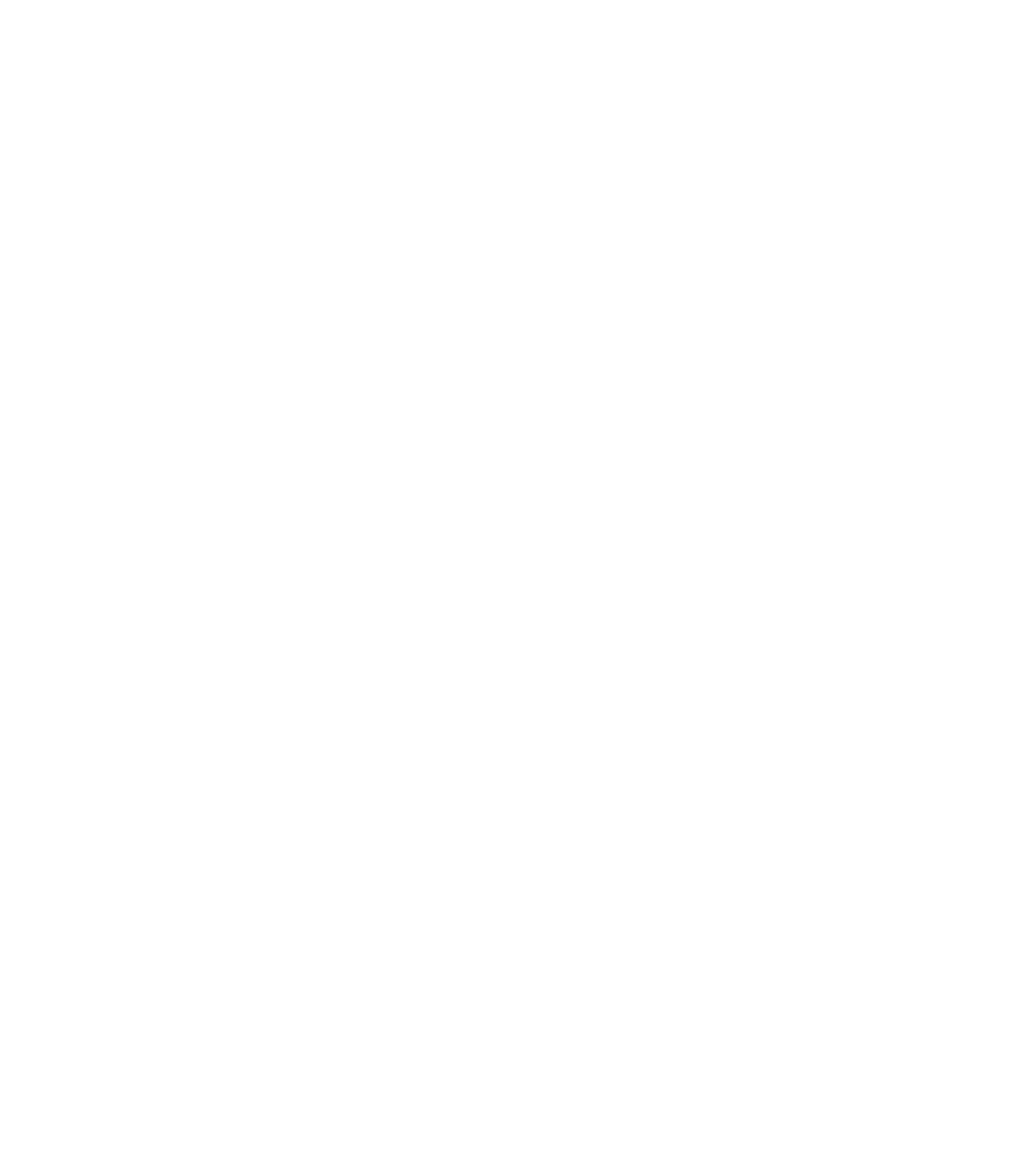
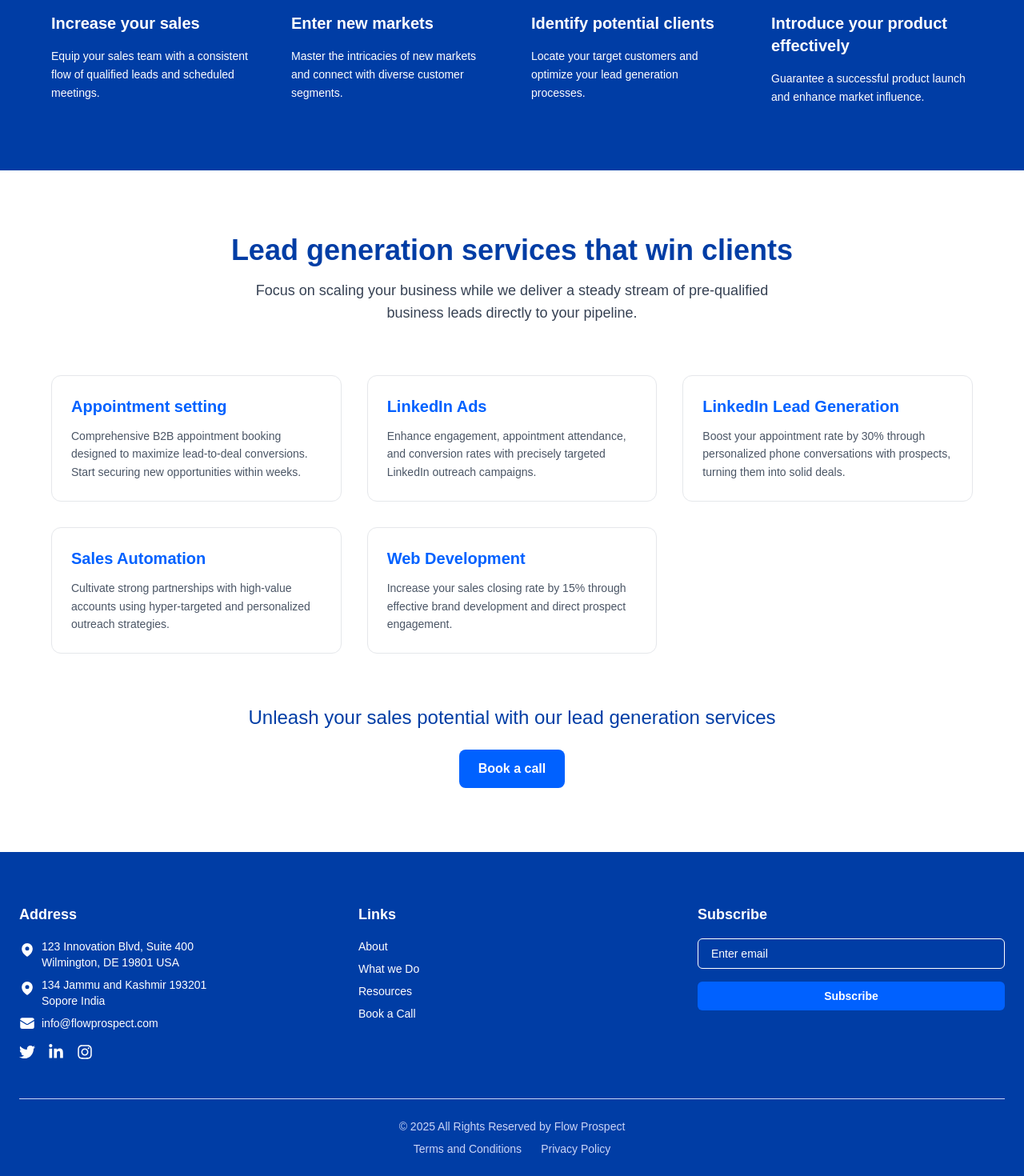
Before and after one commit to Sameem-baba/flowprospect, a Next.js app: page / in a window 1280 px wide. Shown: the part 1713-3183 px from the top of the page at 80% size. Before the commit the page ends 1600 px from the top, so only its background shows below. Built offline with nearby package versions, Linux system fonts and the light colour scheme.

Commit message:
homepage

```diff
--- a/app/page.tsx
+++ b/app/page.tsx
@@ -1,6 +1,10 @@
+// import AboutUs from "@/components/AboutUs";
+import AboutUs from "@/components/AboutUs";
+import Footer from "@/components/Footer";
 import Header from "@/components/Header";
 import Hero from "@/components/Hero";
-import AboutUs from "@/components/AboutUs";
+import ServicesSection from "@/components/Services";
+import Features from "@/components/WhyUs";
 
 export default function Home() {
   return (
@@ -9,6 +13,9 @@
       <Header />
       <Hero />
       <AboutUs />
+      <Features />
+      <ServicesSection />
+      <Footer />
     </div>
   );
 }
--- a/components/AboutUs.tsx
+++ b/components/AboutUs.tsx
@@ -2,7 +2,10 @@
 
 function AboutUs() {
     return (
-        <div id="aboutus" className="flex flex-col md:flex-row items-center h-screen max-w-7xl mx-auto justify-between w-full px-4 md:px-10 lg:px-16 py-10 gap-8">
+        <div
+            id="aboutus"
+            className="flex flex-col md:flex-row items-center h-screen max-w-7xl mx-auto justify-between w-full px-4 md:px-10 lg:px-16 py-10 gap-8"
+        >
             {/* Image Section */ }
             <div className="w-full md:w-2/5">
                 <img
@@ -14,12 +17,12 @@
 
             {/* Text Section */ }
             <div className="w-full md:w-3/5 flex flex-col justify-center text-center md:text-left">
-                <div className="text-4xl text-black font-black font-marker">
+                <div className="text-4xl text-[#003DA5] font-black font-marker">
                     <p>About Us</p>
-                    <hr className="my-4 border-t-2 border-gray-300 w-24 mx-auto md:mx-0" />
+                    <hr className="my-4 border-t-2 border-[#CBD5F7] w-24 mx-auto md:mx-0" />
                 </div>
 
-                <p className="text-lg font-normal text-gray-700 leading-relaxed">
+                <p className="text-lg font-normal text-[#003DA5] leading-relaxed">
                     At Flow Prospect, we know you&apos;re the kind of sales leader who wants to be known for driving new revenue. In order to make a meaningful impact, you need to enable your sales team to create opportunities and close new deals.
                     <br /> <br />
 
--- /dev/null
+++ b/components/Footer.tsx
@@ -0,0 +1,88 @@
+import {
+    MapPinIcon,
+    EnvelopeIcon
+} from '@heroicons/react/24/solid';
+import {
+    FaTwitter,
+    FaLinkedinIn,
+    FaInstagram
+} from 'react-icons/fa';
+
+export default function Footer() {
+    return (
+        <footer className="bg-[#003DA5] text-white pt-16 pb-6 px-6">
+            <div className="max-w-7xl mx-auto grid grid-cols-1 md:grid-cols-3 gap-10 text-sm">
+
+                {/* Address */ }
+                <div>
+                    <h3 className="text-lg font-semibold mb-4">Address</h3>
+                    <div className="flex flex-col items-start gap-2 mb-2">
+                        <div className="flex items-start gap-2">
+                            <MapPinIcon className="w-5 h-5 mt-1" />
+
+                            <p>
+
+                                123 Innovation Blvd, Suite 400<br />
+                                Wilmington, DE 19801 USA<br />
+
+                            </p>
+                        </div>
+
+                        <div className="flex items-start gap-2">
+                            <MapPinIcon className="w-5 h-5 mt-1" />
+                            <p>
+                                134 Jammu and Kashmir 193201<br />
+                                Sopore India
+                            </p>
+                        </div>
+
+
+                    </div>
+                    <div className="flex items-center gap-2">
+                        <EnvelopeIcon className="w-5 h-5" />
+                        <p>info@flowprospect.com</p>
+                    </div>
+                    <div className="flex gap-4 mt-4 text-xl">
+                        <FaTwitter className="hover:text-[#1DA1F2] transition" />
+                        <FaLinkedinIn className="hover:text-[#0077B5] transition" />
+                        <FaInstagram className="hover:text-[#E1306C] transition" />
+                    </div>
+                </div>
+
+
+                {/* Links */ }
+                <div>
+                    <h3 className="text-lg font-semibold mb-4">Links</h3>
+                    <ul className="space-y-2">
+                        <li><a href="#" className="hover:text-[#FFD43B] transition">About</a></li>
+                        <li><a href="#" className="hover:text-[#FFD43B] transition">What we Do</a></li>
+                        <li><a href="#" className="hover:text-[#FFD43B] transition">Resources</a></li>
+                        <li><a href="#" className="hover:text-[#FFD43B] transition">Book a Call</a></li>
+
+                    </ul>
+                </div>
+
+                {/* Subscribe */ }
+                <div>
+                    <h3 className="text-lg font-semibold mb-4">Subscribe</h3>
+                    <input
+                        type="email"
+                        placeholder="Enter email"
+                        className="w-full px-4 py-2 rounded-md border border-white bg-transparent text-white placeholder:text-white focus:outline-none mb-4"
+                    />
+                    <button className="w-full bg-[#0061FF] hover:bg-[#004DCC] transition text-white font-semibold py-2 rounded-md">
+                        Subscribe
+                    </button>
+                </div>
+            </div>
+
+            <div className="border-t border-[#CBD5F7] mt-12 pt-6 text-center text-sm text-[#CBD5F7]">
+                <p>© 2025 All Rights Reserved by Flow Prospect</p>
+                <div className="flex justify-center gap-6 mt-2">
+                    <a href="#" className="hover:text-white">Terms and Conditions</a>
+                    <a href="#" className="hover:text-white">Privacy Policy</a>
+                </div>
+            </div>
+        </footer>
+    );
+}
--- /dev/null
+++ b/components/Services.tsx
@@ -0,0 +1,68 @@
+const services = [
+    {
+        title: 'Appointment setting',
+        description:
+            'Comprehensive B2B appointment booking designed to maximize lead-to-deal conversions. Start securing new opportunities within weeks.',
+    },
+    {
+        title: 'LinkedIn Ads',
+        description:
+            'Enhance engagement, appointment attendance, and conversion rates with precisely targeted LinkedIn outreach campaigns.',
+    },
+    {
+        title: 'LinkedIn Lead Generation',
+        description:
+            'Boost your appointment rate by 30% through personalized phone conversations with prospects, turning them into solid deals.',
+    },
+    {
+        title: 'Sales Automation',
+        description:
+            'Cultivate strong partnerships with high-value accounts using hyper-targeted and personalized outreach strategies.',
+    },
+    {
+        title: 'Web Development',
+        description:
+            'Increase your sales closing rate by 15% through effective brand development and direct prospect engagement.',
+    },
+];
+
+export default function ServicesSection() {
+    return (
+        <section className="bg-white py-20 px-6">
+            <div className="max-w-6xl mx-auto text-center mb-16">
+                <h2 className="text-3xl md:text-4xl font-bold text-[#003DA5] mb-4">
+                    Lead generation services that win clients
+                </h2>
+                <p className="text-lg text-gray-700 max-w-2xl mx-auto">
+                    Focus on scaling your business while we deliver a steady stream of
+                    pre-qualified business leads directly to your pipeline.
+                </p>
+            </div>
+
+            <div className="grid grid-cols-1 md:grid-cols-2 lg:grid-cols-3 gap-8 max-w-6xl mx-auto">
+                { services.map((service, index) => (
+                    <div
+                        key={ index }
+                        className="border border-gray-200 rounded-xl p-6 bg-white hover:shadow-xl transition duration-300 text-left"
+                    >
+                        <h3 className="text-xl font-semibold text-[#0061FF] mb-3">
+                            { service.title }
+                        </h3>
+                        <p className="text-gray-600 text-sm leading-relaxed">
+                            { service.description }
+                        </p>
+                    </div>
+                )) }
+            </div>
+
+            <div className="text-center mt-16">
+                <h3 className="text-2xl font-medium text-[#003DA5] mb-4">
+                    Unleash your sales potential with our lead generation services
+                </h3>
+                <button className="mt-2 bg-[#0061FF] cursor-pointer text-white font-semibold px-6 py-3 rounded-lg hover:bg-[#004DCC] transition">
+                    Book a call
+                </button>
+            </div>
+        </section>
+    );
+}
--- /dev/null
+++ b/components/WhyUs.tsx
@@ -0,0 +1,45 @@
+import {
+    GlobeAltIcon,
+    UserGroupIcon,
+    MegaphoneIcon,
+    ArrowTrendingUpIcon
+} from '@heroicons/react/24/outline';
+
+const features = [
+    {
+        title: 'Increase your sales',
+        description: 'Equip your sales team with a consistent flow of qualified leads and scheduled meetings.',
+        icon: ArrowTrendingUpIcon
+    },
+    {
+        title: 'Enter new markets',
+        description: 'Master the intricacies of new markets and connect with diverse customer segments.',
+        icon: GlobeAltIcon
+    },
+    {
+        title: 'Identify potential clients',
+        description: 'Locate your target customers and optimize your lead generation processes.',
+        icon: UserGroupIcon
+    },
+    {
+        title: 'Introduce your product effectively',
+        description: 'Guarantee a successful product launch and enhance market influence.',
+        icon: MegaphoneIcon
+    }
+];
+
+export default function FeaturesSection() {
+    return (
+        <section className="bg-[#003DA5] py-20 px-6">
+            <div className="max-w-6xl mx-auto grid grid-cols-1 sm:grid-cols-2 lg:grid-cols-4 gap-12 text-left">
+                { features.map((feature, index) => (
+                    <div key={ index } className="flex flex-col items-start space-y-4">
+                        <feature.icon className="h-8 w-8 text-[#FFD43B]" />
+                        <h3 className="text-xl font-semibold text-white">{ feature.title }</h3>
+                        <p className="text-white text-sm leading-relaxed">{ feature.description }</p>
+                    </div>
+                )) }
+            </div>
+        </section>
+    );
+}
--- a/package.json
+++ b/package.json
@@ -14,7 +14,8 @@
     "framer-motion": "^12.8.0",
     "next": "15.3.1",
     "react": "^19.0.0",
-    "react-dom": "^19.0.0"
+    "react-dom": "^19.0.0",
+    "react-icons": "^5.5.0"
   },
   "devDependencies": {
     "@eslint/eslintrc": "^3",
```
Also changed, not shown: 1 other file (tests, documents, lock files or other folders).
